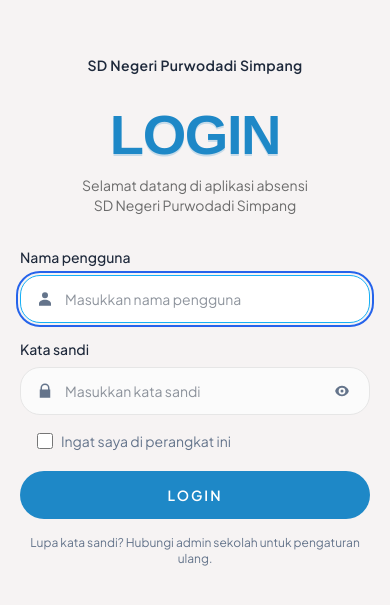
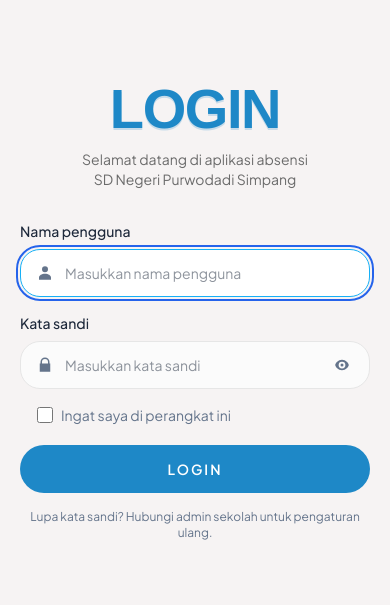
Before and after one commit to Fasiall/Absensi-SD---KAPITA, a Next.js app: page /login in a window 390 px wide. Shown: the part 111-716 px from the top of the page. Built offline with nearby package versions, Linux system fonts and the light colour scheme; no server answers; a web font is replaced by a local one.

Commit message:
style(login): hapus nama sekolah di atas judul, cukup di subjudul

```diff
--- a/src/app/(auth)/login/page.tsx
+++ b/src/app/(auth)/login/page.tsx
@@ -32,10 +32,6 @@ export default async function LoginPage({
 
       <section className="flex items-center justify-center bg-[#F6F3F3] px-5 py-10 sm:px-10">
         <div className="w-full max-w-[420px]">
-          <div className="mb-8 flex items-center justify-center gap-2 lg:hidden">
-            <span className="text-sm font-semibold tracking-wide">{schoolName}</span>
-          </div>
-
           <h2 className="text-center font-[family-name:var(--font-display)] text-[56px] leading-none font-black uppercase tracking-tight text-[#1E88C7] drop-shadow-[0_2px_0_rgba(30,136,199,0.22)] sm:text-[68px]">
             Login
           </h2>
```
